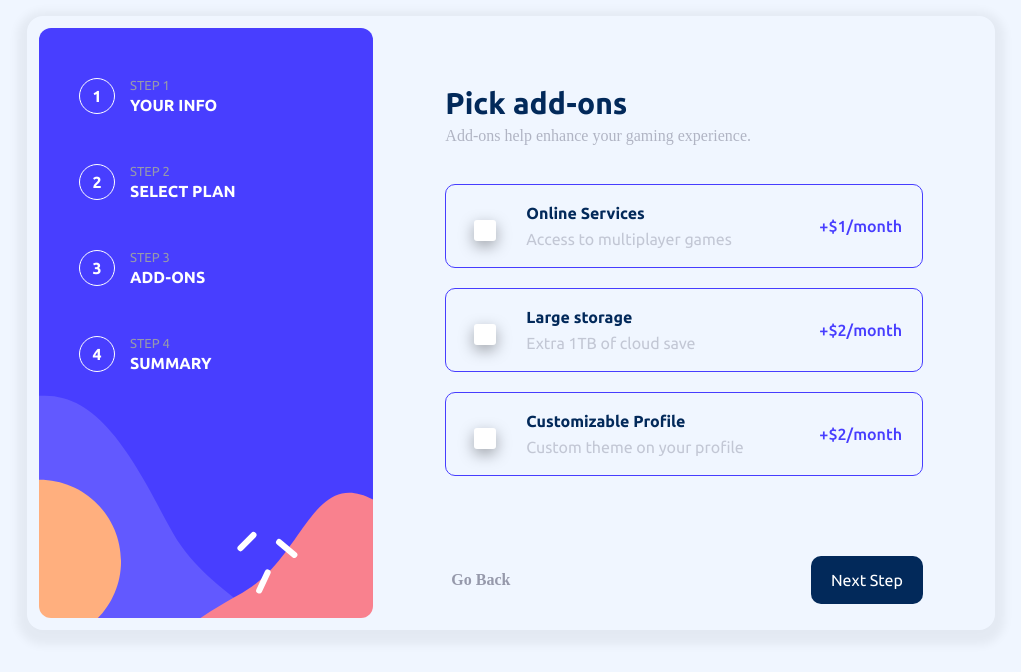
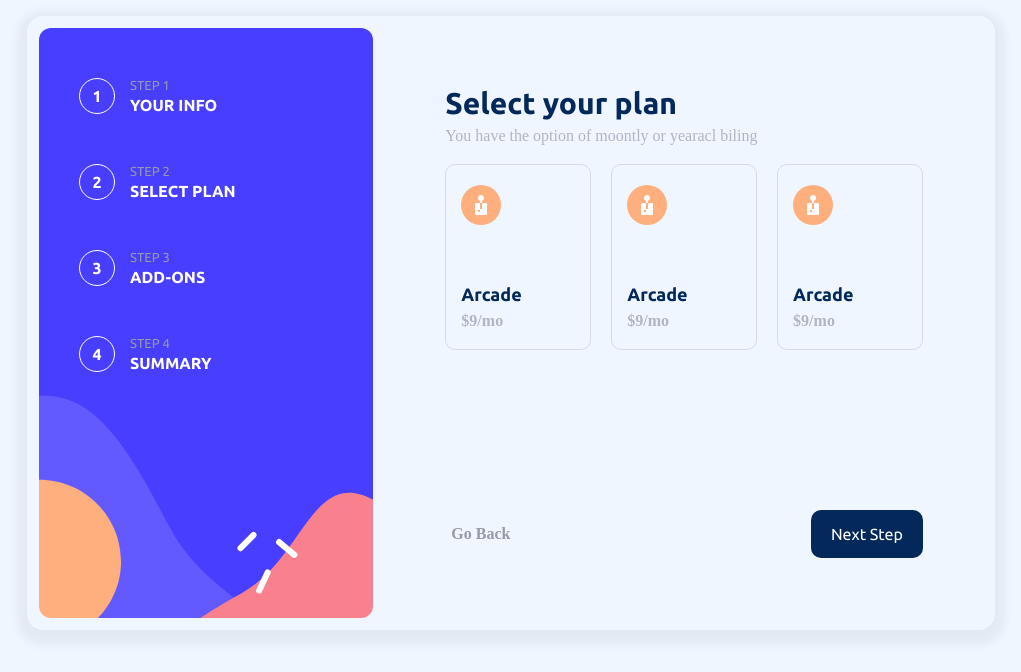
Before and after one commit to gkhanylmaz/multi-step-form, a React (Create React App) app: page / in a window 1280 px wide. Shown: the top 672 px of the page, without its empty margins (129-1150 px from the left). Built offline with nearby package versions, Linux system fonts and the light colour scheme.

Commit message:
Step 2 done

```diff
--- a/src/components/MultiStepForm.jsx
+++ b/src/components/MultiStepForm.jsx
@@ -35,7 +35,7 @@ const Steps = {
 };
 
 const MultiStepForm = () => {
-  const [activeStep, setActiveStep] = useState("step3");
+  const [activeStep, setActiveStep] = useState("step2");
   const [formData, setFormData] = useState();
 
   const ActiveStep = Steps[activeStep].component;
--- a/src/components/Step2.jsx
+++ b/src/components/Step2.jsx
@@ -1,9 +1,42 @@
 import React from "react";
 // import { selectItem } from "../contast/selectItem";
 import Step from "./Step";
+import arcadeIcon from "../assets/images/icon-arcade.svg";
 
 const Step2 = (props) => {
-  return <Step {...props}></Step>;
+  return (
+    <Step {...props}>
+      <div className="step2-content">
+        <div className="step2-cards">
+          <div className="step2-card">
+            <img src={arcadeIcon} alt="Arcade" />
+            <div className="step2-card-text">
+              <h4>Arcade</h4>
+              <h6>$9/mo</h6>
+            </div>
+          </div>
+          <div className="step2-card">
+            <div className="step2-card-icon">
+              <img src={arcadeIcon} alt="Arcade" />
+            </div>
+            <div className="step2-card-text">
+              <h4>Arcade</h4>
+              <h6>$9/mo</h6>
+            </div>
+          </div>
+          <div className="step2-card">
+            <div className="step2-card-icon">
+              <img src={arcadeIcon} alt="Arcade" />
+            </div>
+            <div className="step2-card-text">
+              <h4>Arcade</h4>
+              <h6>$9/mo</h6>
+            </div>
+          </div>
+        </div>
+      </div>
+    </Step>
+  );
 };
 
 export default Step2;
--- a/src/components/Step3.jsx
+++ b/src/components/Step3.jsx
@@ -29,9 +29,16 @@ const Step3 = (props) => {
     if (checked) {
       setSelectedAddons([...selectedAddons, selectedAddon]);
     } else {
-      selectedAddons.filter((addon) => addon.id !== selectedAddon.id);
+      setSelectedAddons(
+        selectedAddons.filter((addon) => addon.id !== selectedAddon.id)
+      );
     }
   };
+
+  const checkSelected = (id) => selectedAddons.some((i) => i.id !== id);
+
+  console.log(selectedAddons);
+
   return (
     <>
       <Step {...props}>
@@ -40,9 +47,11 @@ const Step3 = (props) => {
             <div className="step3-card" key={item.id}>
               <label className="labelInput">
                 <input
+                  defaultChecked={checkSelected(item.id)}
                   type="checkbox"
                   onChange={(e) => changeSelected(e.target.checked, item)}
                 />
+
                 <span className="checkmark"></span>
               </label>
               <div className="step3-title">
--- a/src/styles/components/_step1.scss
+++ b/src/styles/components/_step1.scss
@@ -4,7 +4,9 @@
   margin: 60px 60px;
   gap: 20px;
   width: 100%;
-
+  .body {
+    flex: 1;
+  }
   .step1-header {
     h1 {
       font-weight: 700;
@@ -50,10 +52,6 @@
   }
   .step1-footer {
     display: flex;
-    align-items: center;
-    justify-content: space-between;
-    margin-top: 60px;
-
     .step1-goback {
       color: map-get($color, "coolGray");
       font-family: "Ubuntu", sans-serif;
--- a/src/styles/components/_step2.scss
+++ b/src/styles/components/_step2.scss
@@ -0,0 +1,42 @@
+.step2-content {
+  .step2-cards {
+    display: flex;
+    gap: 20px;
+    width: 100%;
+
+    .step2-card {
+      border: 1px solid map-get($color, "lightGray");
+      border-radius: 10px;
+      width: 100%;
+      height: 100%;
+      cursor: pointer;
+
+      &:hover {
+        border-color: map-get($color, "purplishBlue");
+      }
+
+      img {
+        display: block;
+        padding: 20px 15px;
+        margin-bottom: 20px;
+      }
+      .step2-card-text {
+        padding: 20px 15px;
+
+        h4 {
+          font-size: 18px;
+          font-weight: 700;
+          margin-bottom: 10px;
+          color: map-get($color, "marineBlue");
+          font-family: "Ubuntu", sans-serif;
+        }
+        h6 {
+          font-size: 16;
+          font-weight: 700;
+          opacity: 0.7;
+          color: map-get($color, "coolGray");
+        }
+      }
+    }
+  }
+}
--- a/src/styles/components/_step3.scss
+++ b/src/styles/components/_step3.scss
@@ -12,7 +12,16 @@
     gap: 25px;
     padding: 20px;
     border-radius: 10px;
-    border: 1px solid map-get($color, "purplishBlue");
+    cursor: pointer;
+    border: 1px solid map-get($color, "lightGray");
+
+    .step3-card-border {
+      background-color: map-get($color, "alabaster");
+      border-color: map-get($color, "puprlishBlue");
+    }
+    &:hover {
+      border: 1px solid map-get($color, "purplishBlue");
+    }
 
     .labelInput {
       display: block;
```
